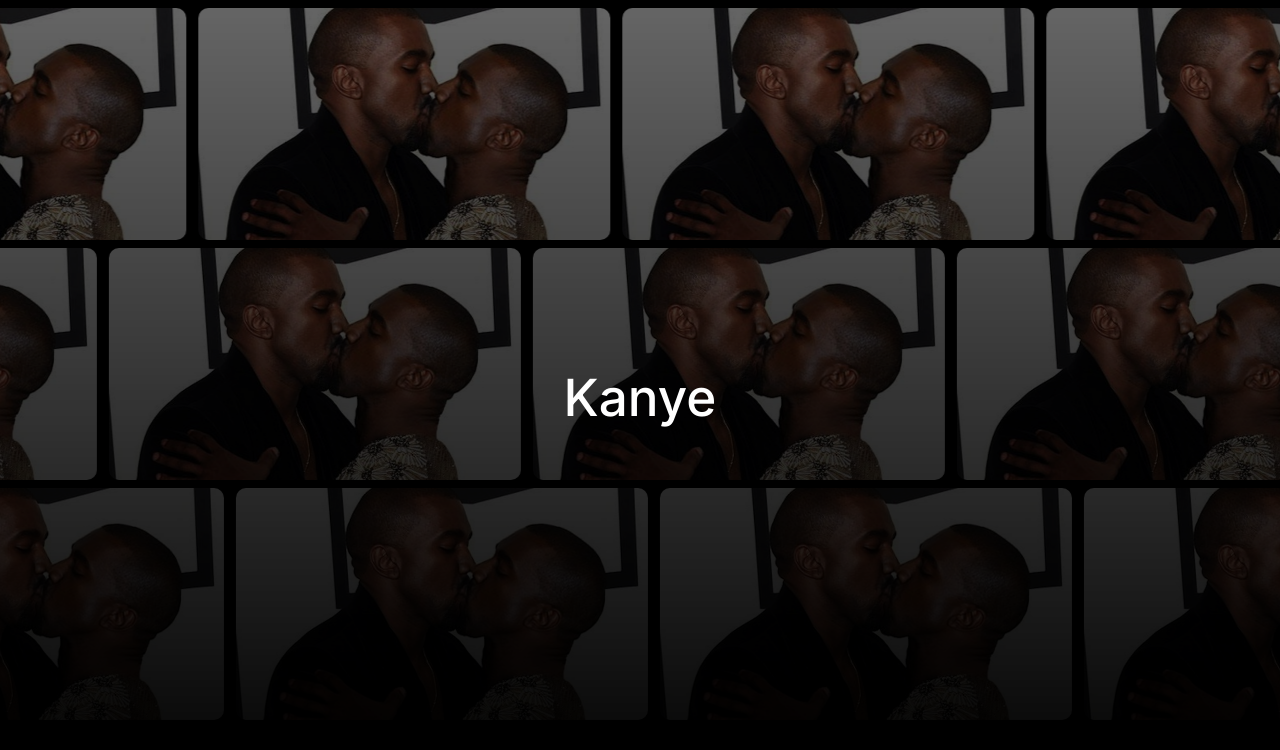
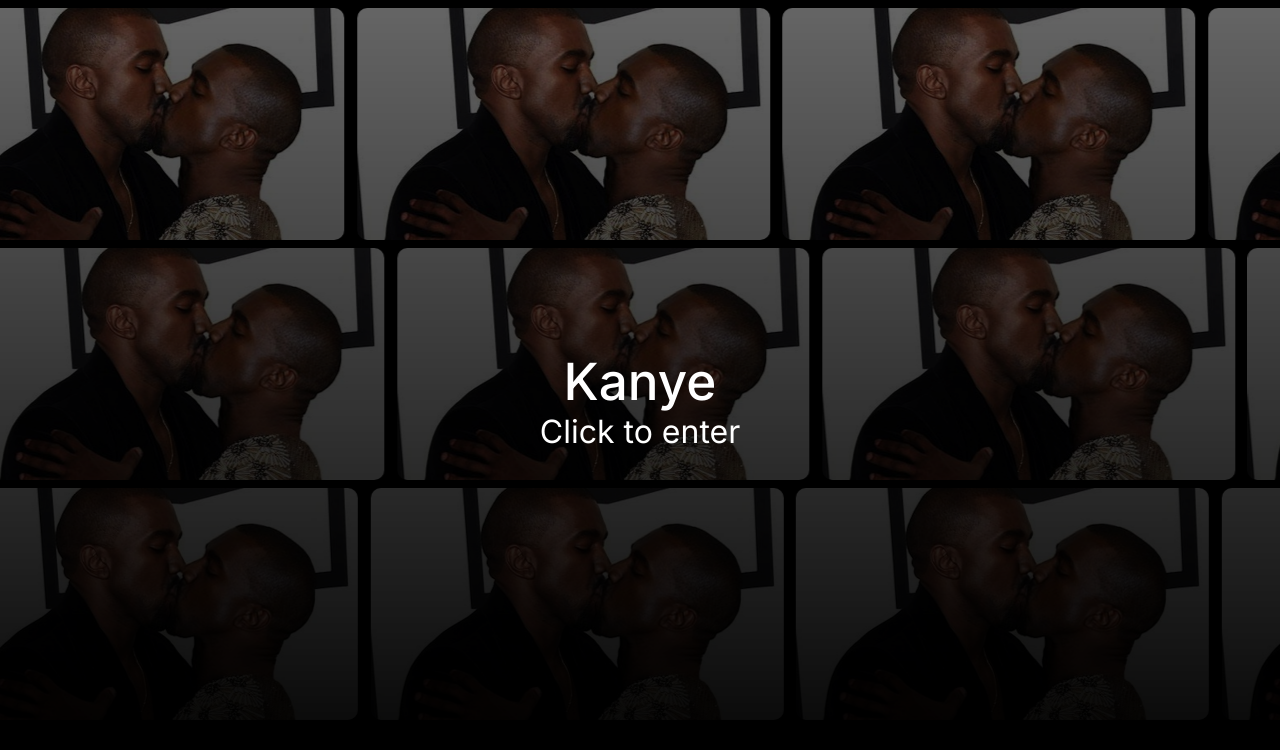
Before and after one commit to GabrielStefan24/bff-tattoo, a Next.js app: page / in a window 1280 px wide. Shown: the top 750 px of the page. Built offline with nearby package versions, Linux system fonts and the light colour scheme.

Commit message:
somehow it worked

```diff
--- a/app/Components/Preloader/Preloader.jsx
+++ b/app/Components/Preloader/Preloader.jsx
@@ -28,21 +28,23 @@ const Preloader = () => {
               <img src={img.src} alt="image of a tattoo" />
             </div>
           ))}
-
-          <div className={styles.tileImg}>
-            <img src={firstRow[0].src} alt="image of a tattoo" />
-          </div>
+          {firstRow.map((img, index) => (
+            <div key={index} className={styles.tileImg}>
+              <img src={img.src} alt="image of a tattoo" />
+            </div>
+          ))}
         </div>
-        <div className={styles.tile} style={{ transform: "translateX(-25%)" }}>
+        <div className={styles.tile} style={{ transform: "translateX(-100%)" }}>
           {secondRow.map((img, index) => (
             <div key={index} className={styles.tileImg}>
               <img src={img.src} alt="image of a tattoo" />
             </div>
           ))}
-
-          <div className={styles.tileImg}>
-            <img src={secondRow[0].src} alt="image of a tattoo" />
-          </div>
+          {secondRow.map((img, index) => (
+            <div key={index} className={styles.tileImg}>
+              <img src={img.src} alt="image of a tattoo" />
+            </div>
+          ))}
         </div>
         <div className={styles.tile}>
           {thirdRow.map((img, index) => (
@@ -50,16 +52,18 @@ const Preloader = () => {
               <img src={img.src} alt="image of a tattoo" />
             </div>
           ))}
-
-          <div className={styles.tileImg}>
-            <img src={thirdRow[0].src} alt="image of a tattoo" />
-          </div>
+          {thirdRow.map((img, index) => (
+            <div key={index} className={styles.tileImg}>
+              <img src={img.src} alt="image of a tattoo" />
+            </div>
+          ))}
         </div>
       </motion.section>
       <div className={styles.gradient}>
         <motion.h1 variants={slideUp} initial="initial" animate="enter">
           Kanye
         </motion.h1>
+        <p>Click to enter</p>
       </div>
       {isLoading && <div className={styles.black}></div>}
     </>
--- a/app/Components/Preloader/styles.module.scss
+++ b/app/Components/Preloader/styles.module.scss
@@ -11,28 +11,29 @@
 .tile {
 	display: flex;
 	width: calc(100% + 33vh);
-	animation: runner 25s linear infinite;
+
+    animation: runner 40s linear infinite;
     opacity: 0.4;
-    gap: 20vh;
+    gap: 1vw;
 }
 
 .tile:nth-child(3) {
-	animation-duration: 30s;
+	animation-duration: 50s;
 
 
 
 }
 .tile:nth-child(2) {
-	animation: runnerRight 40s linear infinite;
+	animation-duration: 65;
 
 }
 .tileImg{
 
-	width: 33vh;
 
 	height: 30vh;
 	img{
         height: 29vh;
+        max-width: 60vw;
         border-radius: 10px;
     }
 }
@@ -46,15 +47,18 @@
     display: flex;
     justify-content: center;
     align-items: center;
+    flex-direction: column;
 
     h1{
         font-size: clamp(1.4rem,4vw,8rem);
-        position: relative;
         color: rgb(255, 255, 255);
-        z-index: 10;
         font-weight: 500;
-        margin-bottom: 5vh;
-       }
+        }
+    p{
+        color: white;
+        font-size: clamp(1.2rem,4vw,2rem);
+
+    }
 }
 .black{
     position: absolute;
@@ -68,14 +72,8 @@
 }
 
 
-
 @keyframes runner {
 	to {
-		transform: translateX(-45.8%);
+		transform: translateX(-22%);
 	}
 }
-@keyframes runnerRight {
-	to {
-		transform: translateX(-2%);
-	}
-}
--- a/app/globals.css
+++ b/app/globals.css
@@ -7,6 +7,8 @@
 @layer base {
   * {
     box-sizing: border-box;
+    margin: 0;
+    padding: 0;
   }
 
   html,
--- a/app/page.js
+++ b/app/page.js
@@ -1,10 +1,9 @@
 "use client";
+import { useState } from "react";
 import Preloader from "./Components/Preloader/Preloader";
 
 export default function Home() {
-  return (
-    <main className=" text-white">
-      <Preloader />
-    </main>
-  );
+  const [isLoading, setIsLoading] = useState(true);
+
+  return <main className=" text-white">{isLoading && <Preloader />}</main>;
 }
```
